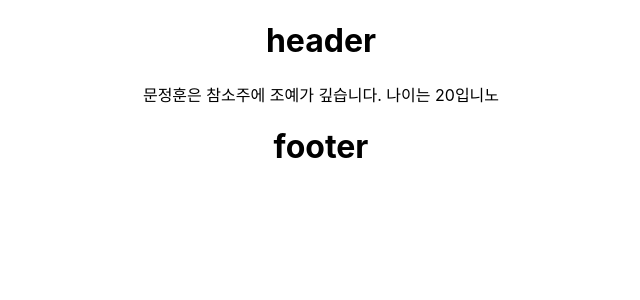
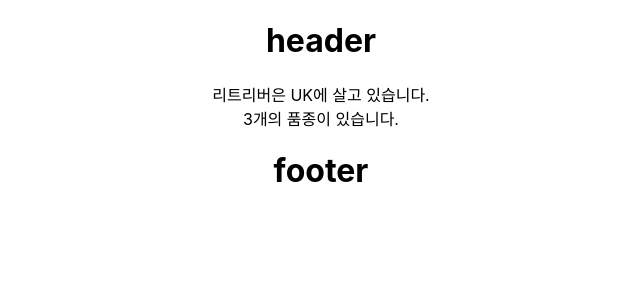
Before and after one commit to mjh090801abc/studey_frontend, a React (Create React App) app in the folder chapter5/: page / in a window 1280 px wide. Shown: the top 300 px of the page, without its empty margins (319-959 px from the left). Built offline with nearby package versions, Linux system fonts and the light colour scheme.

Commit message:
변수를 간단하게 받아서 출력

```diff
--- a/chapter5/src/App.js
+++ b/chapter5/src/App.js
@@ -3,12 +3,17 @@ import Footer from './component/Footer';
 import Header from './component/Header';
 import Body from './component/body';
 
+const BodyProps = {
+  name: "리트리버",
+  location: "UK",
+  breed: ["골든", "래브라도", "톨러"]
+}
+
 function App() {
-  const name = "문정훈"
   return (
     <div className='App'>
       <Header />
-      <Body name = {name} drink = {"참소주"}/>
+      <Body {...BodyProps}/>
       <Footer />
     </div>
 
--- a/chapter5/src/component/body.js
+++ b/chapter5/src/component/body.js
@@ -1,10 +1,10 @@
-function Body(p) {
-    const {name, drink} = p
-    console.log(name, drink)
-    const number = 20
+function Body({name, location, breed}) {
+    console.log(name, location, breed)
     return (
         <div>
-            {name}은 {drink}에 조예가 깊습니다. 나이는 {number}입니노
+            {name}은 {location}에 살고 있습니다.
+            <br></br>
+            {breed.length}개의 품종이 있습니다.
         </div>
     );
 
```
